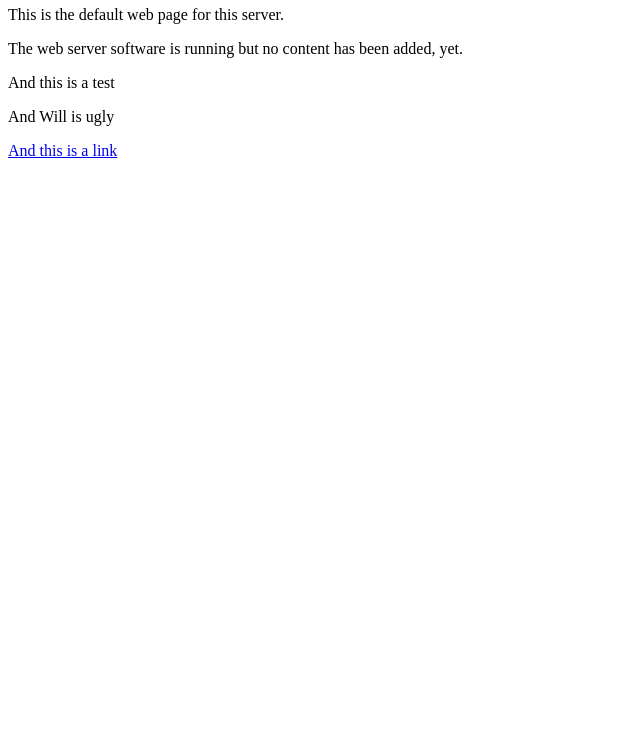
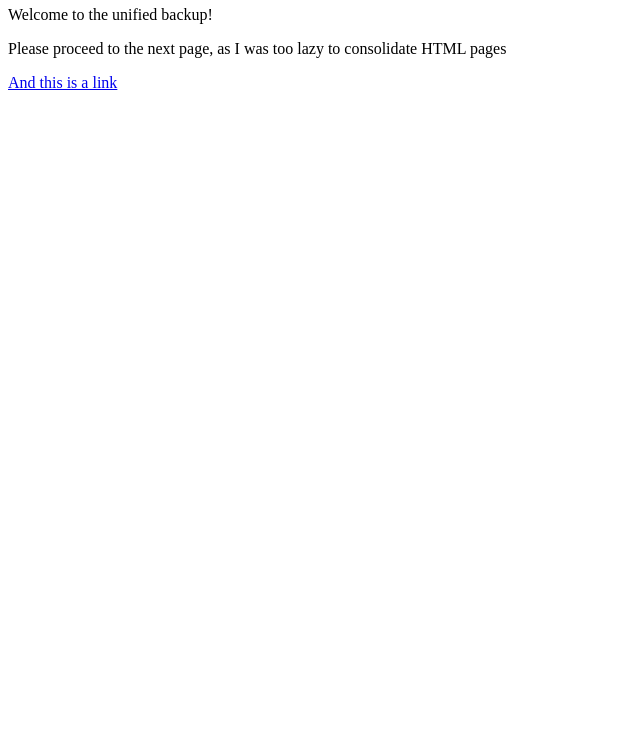
Before and after one commit to lukejosh/unified-backup, a plain HTML site: page webroot/index.html in a window 1280 px wide. Shown: the part 60-800 px from the top of the page, without its empty margins (0-640 px from the left). Drawn offline with Linux system fonts and the light colour scheme.

Commit message:
Operation 'Make Will Pretty (on paper)'

```diff
--- a/webroot/index.html
+++ b/webroot/index.html
@@ -1,7 +1,5 @@
 <html><body><h1>It works!</h1>
-<p>This is the default web page for this server.</p>
-<p>The web server software is running but no content has been added, yet.</p>
-<p>And this is a test</p>
-<p>And Will is ugly</p>
+<p>Welcome to the unified backup!</p>
+<p>Please proceed to the next page, as I was too lazy to consolidate HTML pages</p>
 <p><a href ="../upload.html">And this is a link</a><p>
 </body></html>
```
Also changed, not shown: webroot/upload.html (+3 -17 lines).
